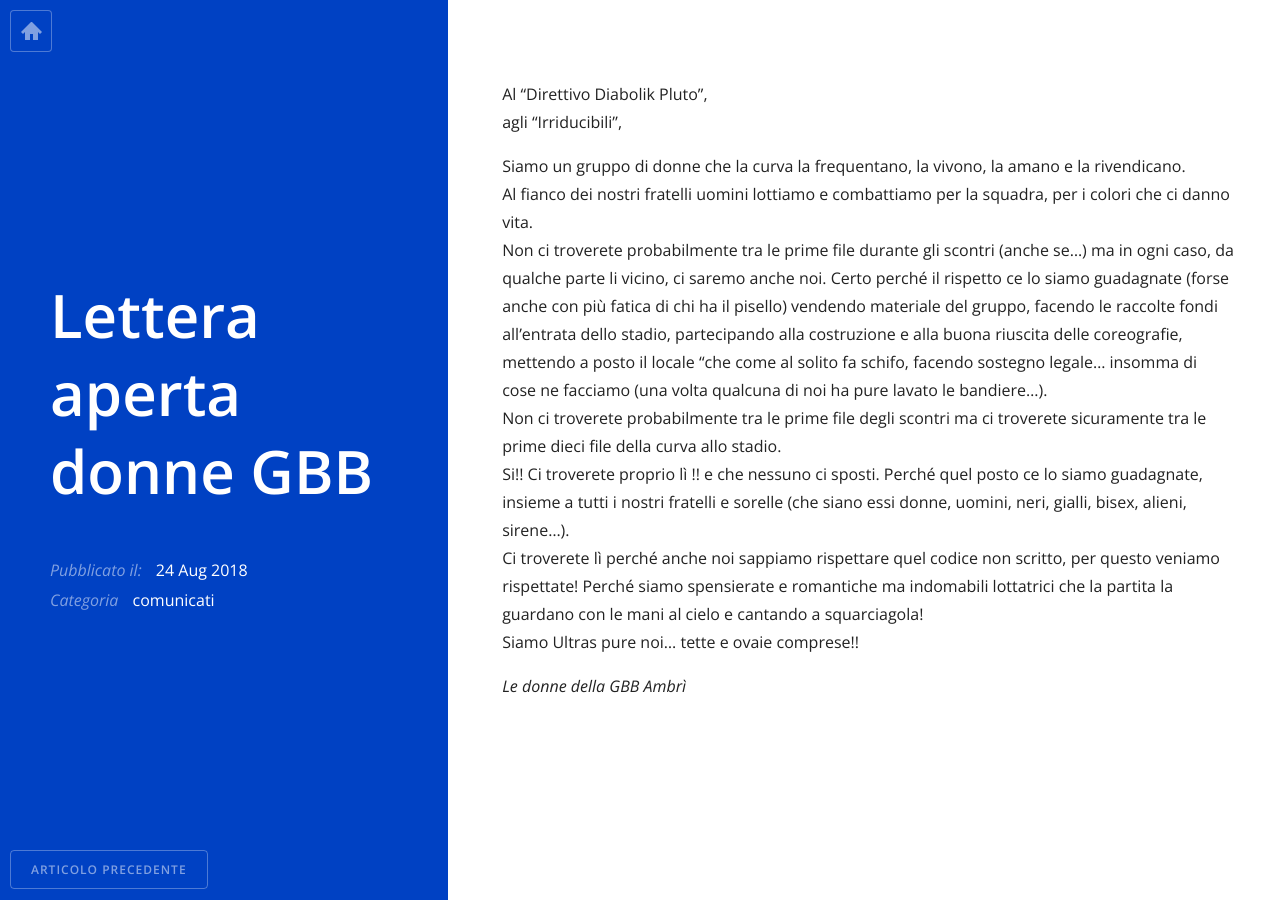
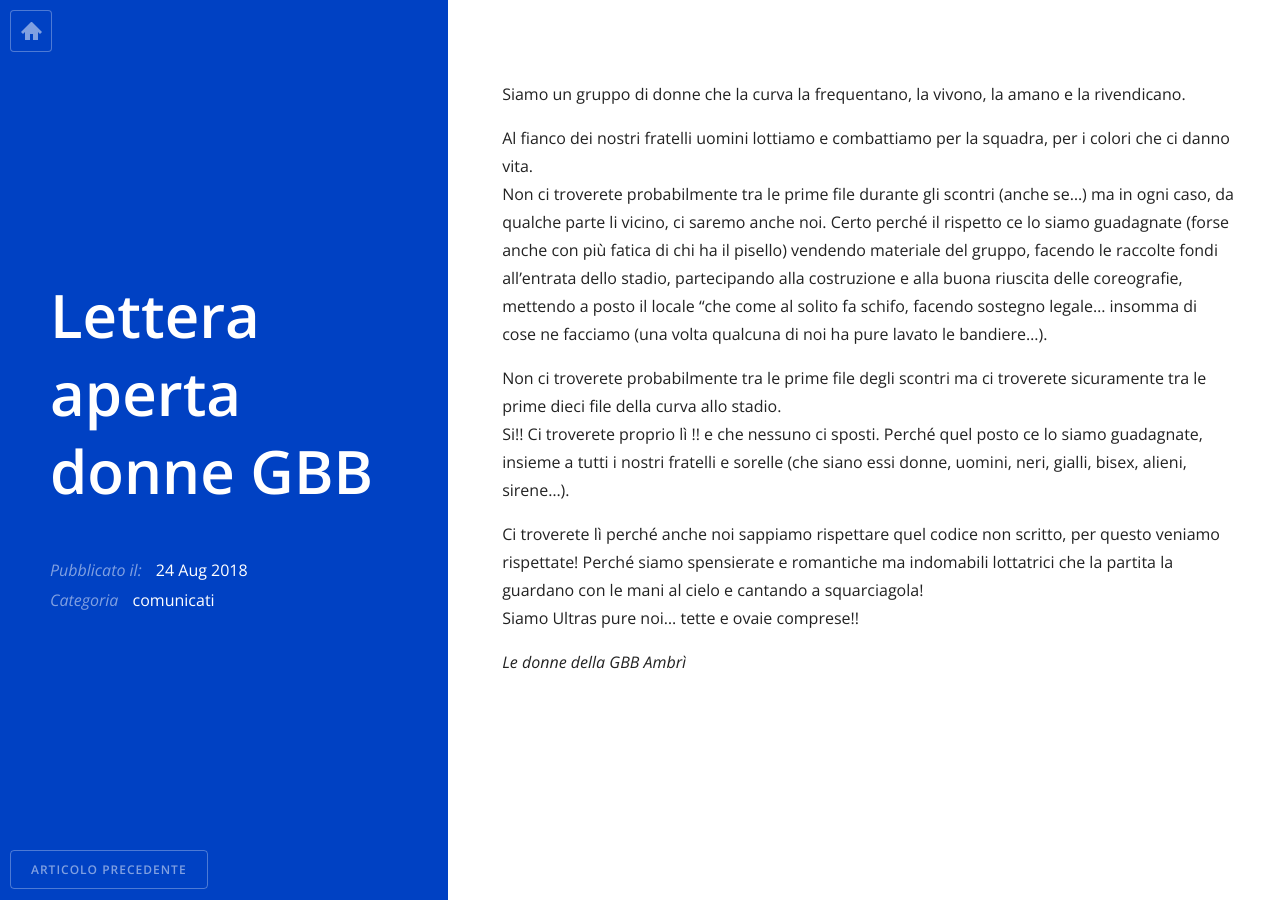
Before and after one commit to cyberl3o/cyberl3o.github.io, a Jekyll site: the page built from _posts/2018-08-24-lettera-aperta-donne-gbb.md, in a window 1280 px wide. Built offline with Jekyll 4.4.1, drawn with Linux system fonts in a browser that asks for light colours; nearby versions of some CDN libraries.

Commit message:
Tolto destinatari

```diff
--- a/_posts/2018-08-24-lettera-aperta-donne-gbb.md
+++ b/_posts/2018-08-24-lettera-aperta-donne-gbb.md
@@ -5,14 +5,14 @@ date: 2018-08-24 12:00:00
 categories: comunicati
 featured_image: /images/cover.jpg
 ---
-Al “Direttivo Diabolik Pluto”,
-agli “Irriducibili”,
+Siamo un gruppo di donne che la curva la frequentano, la vivono, la amano e la rivendicano.
 
-Siamo un gruppo di donne che la curva la frequentano, la vivono, la amano e la rivendicano.
 Al fianco dei nostri fratelli uomini lottiamo e combattiamo per la squadra, per i colori che ci danno vita.
 Non ci troverete probabilmente tra le prime file durante gli scontri (anche se…) ma in ogni caso, da qualche parte li vicino, ci saremo anche noi. Certo perché il rispetto ce lo siamo guadagnate (forse anche con più fatica di chi ha il pisello) vendendo materiale del gruppo, facendo le raccolte fondi all’entrata dello stadio, partecipando alla costruzione e alla buona riuscita delle coreografie, mettendo a posto il locale “che come al solito fa schifo, facendo sostegno legale… insomma di cose ne facciamo (una volta qualcuna di noi ha pure lavato le bandiere…).
+
 Non ci troverete probabilmente tra le prime file degli scontri ma ci troverete sicuramente tra le prime dieci file della curva allo stadio.
 Si!! Ci troverete proprio lì !! e che nessuno ci sposti. Perché quel posto ce lo siamo guadagnate, insieme a tutti i nostri fratelli e sorelle (che siano essi donne, uomini, neri, gialli, bisex, alieni, sirene…).
+
 Ci troverete lì perché anche noi sappiamo rispettare quel codice non scritto, per questo veniamo rispettate! Perché siamo spensierate e romantiche ma indomabili lottatrici che la partita la guardano con le mani al cielo e cantando a squarciagola!
 Siamo Ultras pure noi… tette e ovaie comprese!!
 
```
